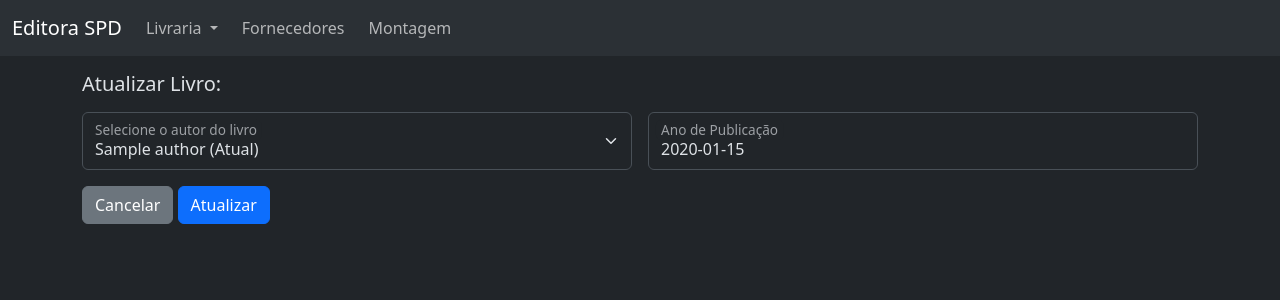
After one commit to MF-Guilherme/editora-spd, a Django app: page /library/books/update/1 in a window 1280 px wide. The commit adds this page. Shown: the top 300 px of the page. Run offline with Django 5.2, Linux system fonts and the light colour scheme; tables that the repository leaves empty hold one stand-in row (values such as "Sample post").

Commit message:
feat: editar livro

```diff
--- a/library/templates/book_register.html
+++ b/library/templates/book_register.html
@@ -54,7 +54,7 @@
                         <td class="text-center">{{book}}</td>
                         <td class="text-center">
                             <div class="d-flex justify-content-center">
-                                <a href="#" class="btn btn-primary py-1 px-1 me-1">Editar</a>
+                                <a href="{% url "library:book_update" book.id %}" class="btn btn-primary py-1 px-1 me-1">Editar</a>
                                 <a href="#" class="btn btn-danger py-1 px-1 ms-1">Excluir</a>
                             </div>
                         </td>
--- /dev/null
+++ b/library/templates/book_update.html
@@ -0,0 +1,38 @@
+{% extends "base.html" %}
+.
+{% block body %}
+<div class="container">
+    <h5 class="mt-3 mb-0">Atualizar Livro:</h5>
+    <form class="form-validation mt-3" method="POST" action="{% url 'library:book_update' book.id%}">{% csrf_token %}
+        <div class="row g-3">
+            {% comment %} <div class="col-md">
+              <div class="form-floating">
+                <input type="text" class="form-control" id="floatingInputGrid" name="title">
+                <label for="floatingInputGrid">Título do Livro</label>
+              </div>
+            </div> {% endcomment %}
+            <div class="col-md">
+              <div class="form-floating">
+                <select class="form-select" id="floatingSelectGrid" name="author">
+                    <option value="{{book.author.id}}">{{book.author.name}} (Atual)</option>
+                    {% for author in authors  %}
+                    <option value="{{author.id}}">{{author}}</option>
+                    {% endfor %}
+                </select>
+                <label for="floatingSelectGrid">Selecione o autor do livro</label>
+              </div>
+            </div>
+            <div class="col-md">
+                <div class="form-floating">
+                    <input value="{{book.published_at}}" type="text" class="form-control" id="floatingInputGrid" name="year-publication">
+                    <label for="floatingInputGrid">Ano de Publicação</label>
+                </div>
+            </div>
+            <div class="flex">
+                <a class="btn btn-secondary" href="{% url "library:books" %}">Cancelar</a>
+                <button class="btn btn-primary" type="submit" id="">Atualizar</button>
+            </div>
+        </div>
+    </form>
+</div>
+{% endblock %}
--- a/library/templates/books.html
+++ /dev/null
@@ -1,4 +0,0 @@
-{% extends "base.html" %}
-{% block body %}
-    <h2>Página dos livros</h2>
-{% endblock %}
--- a/library/urls.py
+++ b/library/urls.py
@@ -5,6 +5,7 @@ app_name = 'library'
 
 urlpatterns = [
     path('books/', views.book_register, name='books'),
+    path('books/update/<int:book_id>', views.book_update, name='book_update'),
     path('author_register/', views.author_register, name='author_register'),
     path('author_register/update/<int:author_id>',
          views.author_update,
--- a/library/views.py
+++ b/library/views.py
@@ -1,5 +1,6 @@
 from django.shortcuts import render, redirect
 from django.contrib import messages
+from django.core.exceptions import ValidationError
 from .models import Book, Author
 from django.http import HttpResponse
 
@@ -54,3 +55,25 @@ def book_register(request):
         book.save()
         messages.success(request, 'Livro cadastrado com sucesso!')
         return redirect('/library/books')
+
+
+def book_update(request, book_id):
+    if request.method == 'GET':
+        book = Book.objects.get(id=book_id)
+        authors = Author.objects.all().order_by('name')
+        return render(request, 'book_update.html', {'book': book, 'authors': authors})
+    elif request.method == 'POST':
+        try:
+            book = Book.objects.get(id=book_id)
+            new_author = request.POST.get('author')
+            new_pub = request.POST.get('year-publication')
+            book.author_id = int(new_author)
+            book.published_at = new_pub
+            book.full_clean()
+            book.save()
+            messages.success(request, 'Livro atualizado com sucesso!')
+        except ValidationError as e:
+            error_message = e.message_dict.get('published_at', ["Erro desconhecido"])[0]
+            messages.error(request, error_message)
+        finally:
+            return redirect('/library/books')
```
